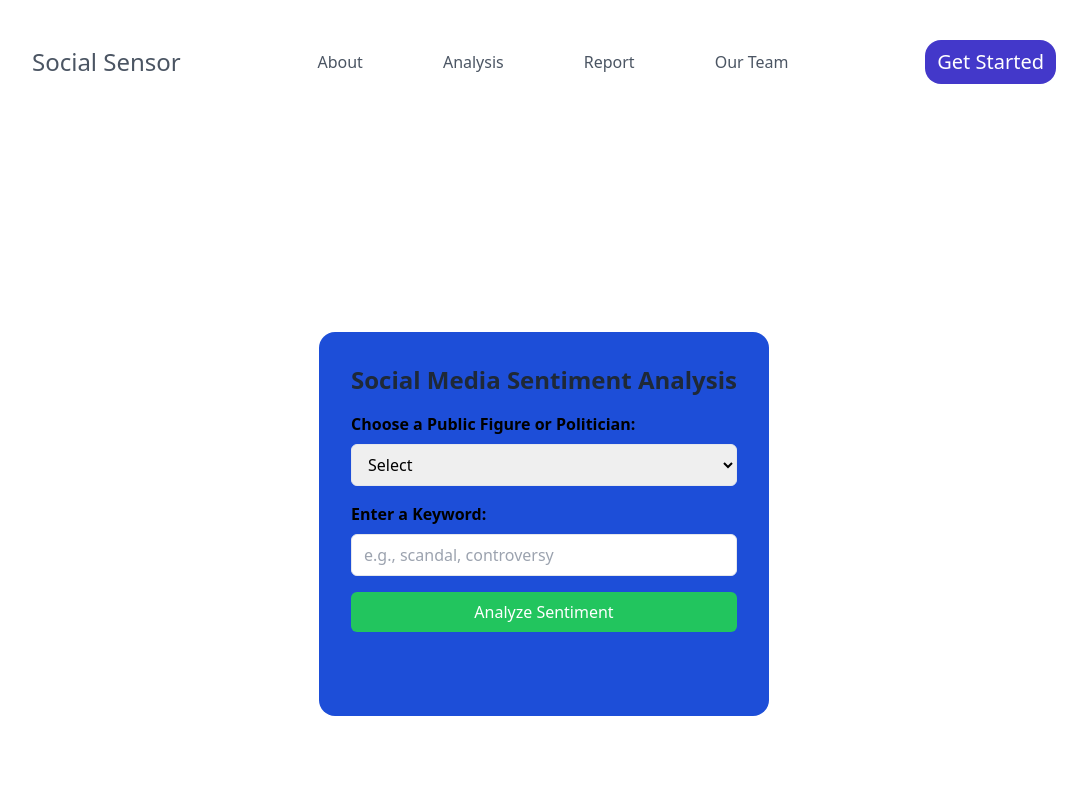
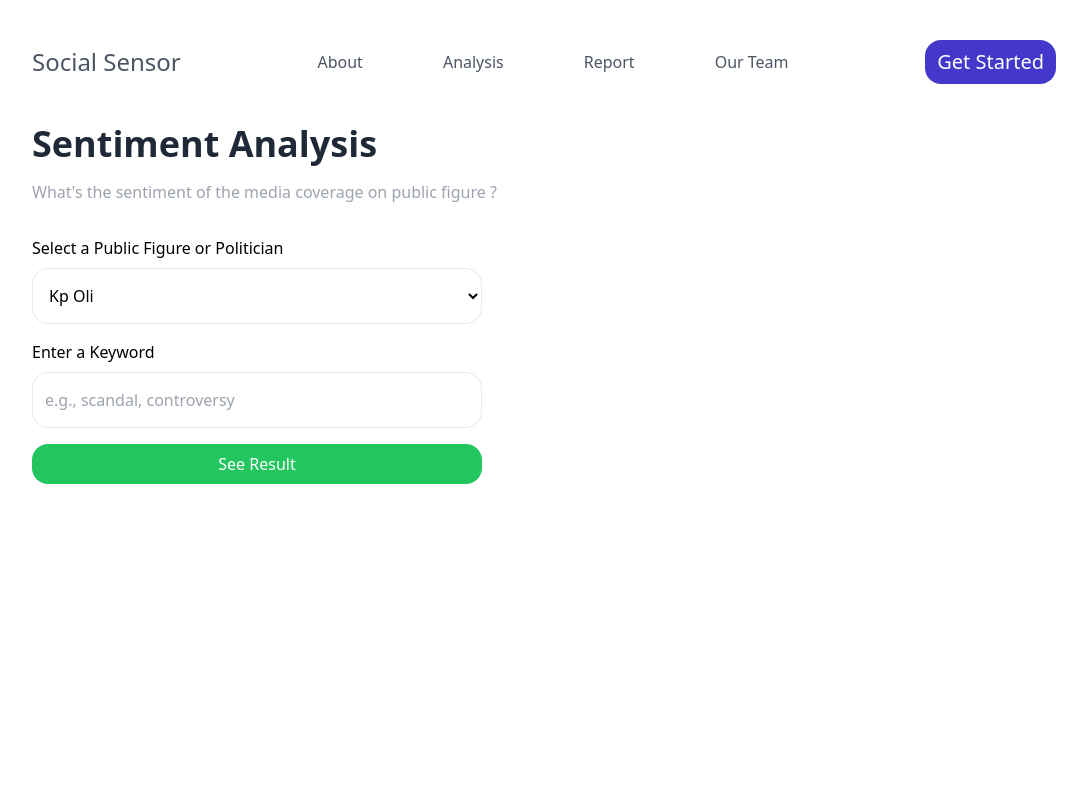
Before and after one commit to Ujj1225/Social-Sensor, a React (Vite) app in the folder Client /: page /mainsection in a window 1280 px wide. Shown: the top 800 px of the page, without its empty margins (96-1183 px from the left). Built offline with nearby package versions, Linux system fonts and the light colour scheme.

Commit message:
redesign the main section

```diff
--- a/Client /src/Components/MainSection/MainSection.jsx
+++ b/Client /src/Components/MainSection/MainSection.jsx
@@ -3,7 +3,7 @@ import Header from "../Header";
 import Footer from "../Footer";
 
 function MainSection() {
-  const [publicFigure, setPublicFigure] = useState("");
+  const [publicFigure, setPublicFigure] = useState("kp oli");
   const [keyword, setKeyword] = useState("");
   const [sentimentResult, setSentimentResult] = useState("");
 
@@ -30,35 +30,46 @@ function MainSection() {
   };
 
   return (
-    <div className="mx-32 flex flex-col justify-center items-center">
+    <div className="mx-32 flex flex-col">
       <Header />
-      <div className="min-h-screen flex items-center justify-center">
-        <div className="bg-blue-700 p-8 rounded-2xl h-96 w-auto">
-          <h1 className="text-2xl font-bold mb-4 text-center text-gray-800">
-            Social Media Sentiment Analysis
+      <div className="min-h-screen">
+        <div className="bg-white">
+          <h1 className="text-4xl font-bold mb-4 text-gray-800">
+            Sentiment Analysis
           </h1>
+          <span className=" text-gray-400">
+            What's the sentiment of the media coverage on public figure ?
+          </span>
           <form onSubmit={handleSubmit}>
             <div className="mb-4">
-              <label className="block font-bold mb-2" htmlFor="publicFigure">
-                Choose a Public Figure or Politician:
+              <label className="block  mb-2 mt-8" htmlFor="publicFigure">
+                Select a Public Figure or Politician
               </label>
               <select
                 id="publicFigure"
                 name="publicFigure"
                 value={publicFigure}
                 onChange={(e) => setPublicFigure(e.target.value)}
-                className="w-full border rounded-md px-3 py-2 outline-none"
+                style={{
+                  maxWidth: "450px",
+                  height: "3.5rem",
+                  backgroundColor: "white",
+                }}
+                className="w-full border rounded-2xl px-3 py-2 outline-none overflow-y-auto"
+                tabIndex={0}
               >
-                <option value="">Select</option>
-                <option value="Elon Musk">Elon Musk</option>
-                <option value="Barack Obama">Barack Obama</option>
-                <option value="Angela Merkel">Angela Merkel</option>
-                {/* Add more options as needed */}
+                Select
+                <option value="kp oli">Kp Oli</option>
+                <option value="sher bahadur">Shre Bahadur Deuba</option>
+                <option value="prachanda">Prachanda</option>
+                <option value="Rabi lamichhhane">Rabi Lamichhane</option>
+                <option value="Swastima khadka">Swastima Khadka</option>
+                <option value="puja sharma">Puja Sharma</option>
               </select>
             </div>
             <div className="mb-4">
-              <label className="block font-bold mb-2" htmlFor="keyword">
-                Enter a Keyword:
+              <label className="block  mb-2" htmlFor="keyword">
+                Enter a Keyword
               </label>
               <input
                 type="text"
@@ -67,14 +78,21 @@ function MainSection() {
                 value={keyword}
                 onChange={(e) => setKeyword(e.target.value)}
                 placeholder="e.g., scandal, controversy"
-                className="w-full border rounded-md px-3 py-2 outline-none"
+                style={{
+                  maxWidth: "450px",
+                  height: "3.5rem",
+                }}
+                className="w-full border rounded-2xl px-3 py-2 outline-none"
               />
             </div>
             <button
               type="submit"
-              className="w-full bg-green-500 text-white py-2 rounded-md hover:bg-green-600"
+              style={{
+                maxWidth: "450px",
+              }}
+              className="w-full bg-green-500 text-white py-2 rounded-2xl hover:bg-green-600"
             >
-              Analyze Sentiment
+              See Result
             </button>
           </form>
           {sentimentResult && (
```
